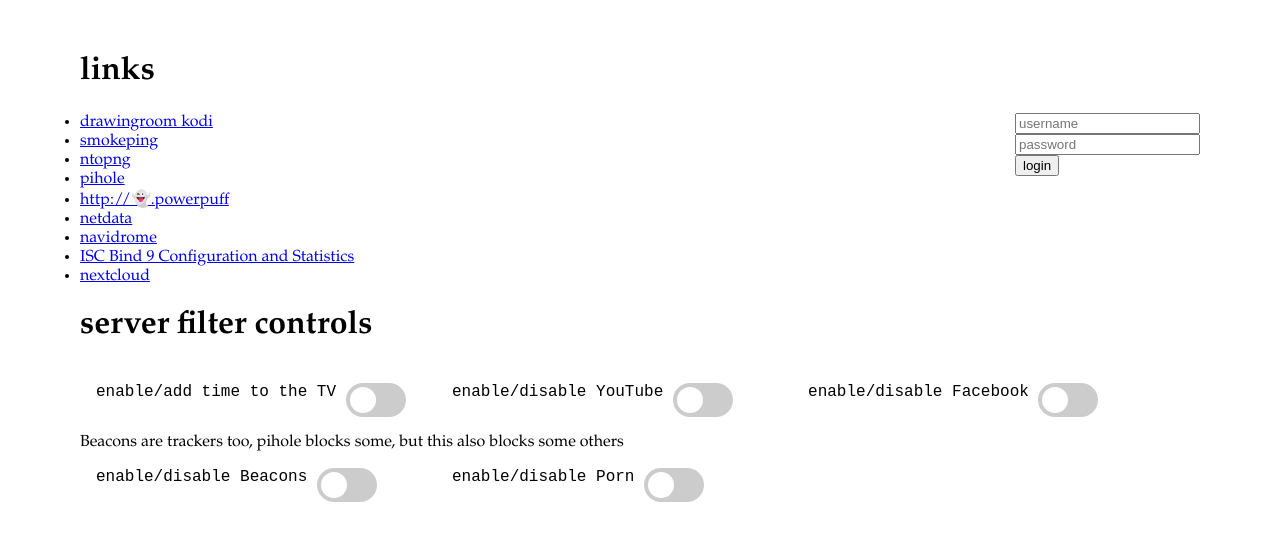
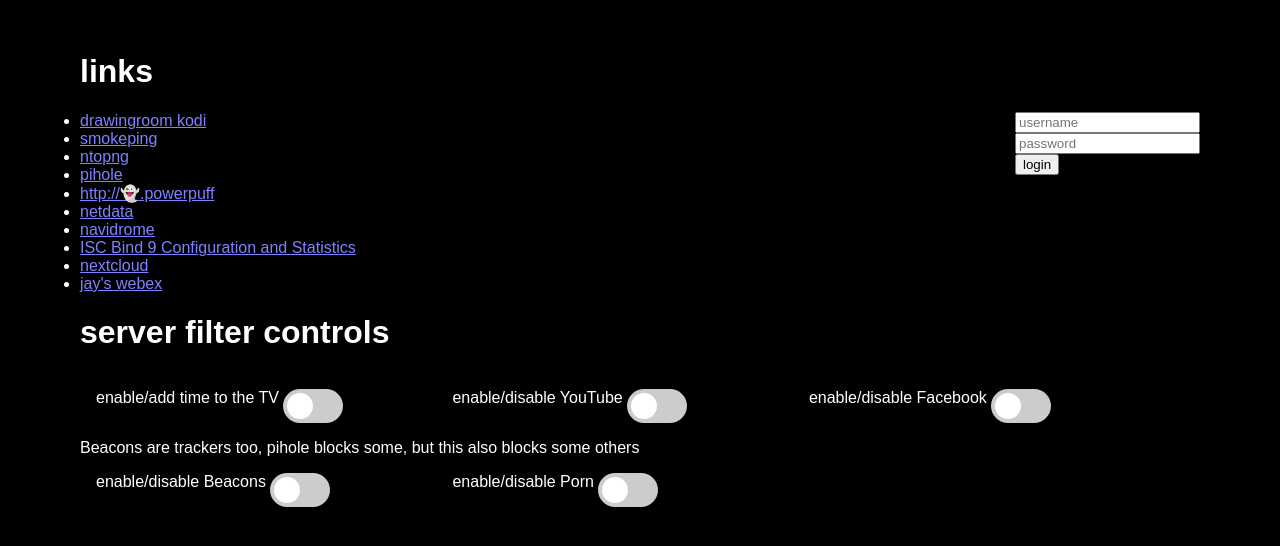
Before and after one commit to jrwren/etv, a plain HTML site: page index.html in a window 1280 px wide. Drawn offline with Linux system fonts and the dark colour scheme; no server answers.

Commit message:
dark-mode

```diff
--- a/index.html
+++ b/index.html
@@ -10,11 +10,27 @@
 
         body {
             font-family: Ubuntu, Arial, "libra sans", sans-serif;
-            font-family: 'Palatino';
+            /*font-family: 'Palatino';*/
             text-rendering: optimizeLegibility;
             margin: auto;
             max-width: 70em;
             padding: 2em;
+        }
+
+        @media (prefers-color-scheme: dark) {
+            body {
+                background-color: black;
+                color: white;
+            }
+            a {
+                color: rgb(var(--color-link));
+            }
+            a:hover {
+                filter: brightness(0.7);
+            }
+            :root {
+                --color-link: 128, 128, 255;
+            }
         }
 
         ul {
@@ -23,7 +39,6 @@
         }
 
         ul#server_control li {
-            font-family: 'Courier New', Courier, monospace;
             width: 20em;
             display: inline-block;
             margin: 1em;
@@ -132,6 +147,7 @@
         <li><a href="http://delays.powerpuff:4533/">navidrome</a>
         <li><a href="http://delays.powerpuff:8053/">ISC Bind 9 Configuration and Statistics</a>
         <li><a href="https://nc.xmtp.net/">nextcloud</a>
+        <li><a href="https://cisco.webex.com/meet/jawren">jay's webex</a></li>
     </ul>
     <h1> server filter controls</h1>
     <div id="response"> </div>
```
